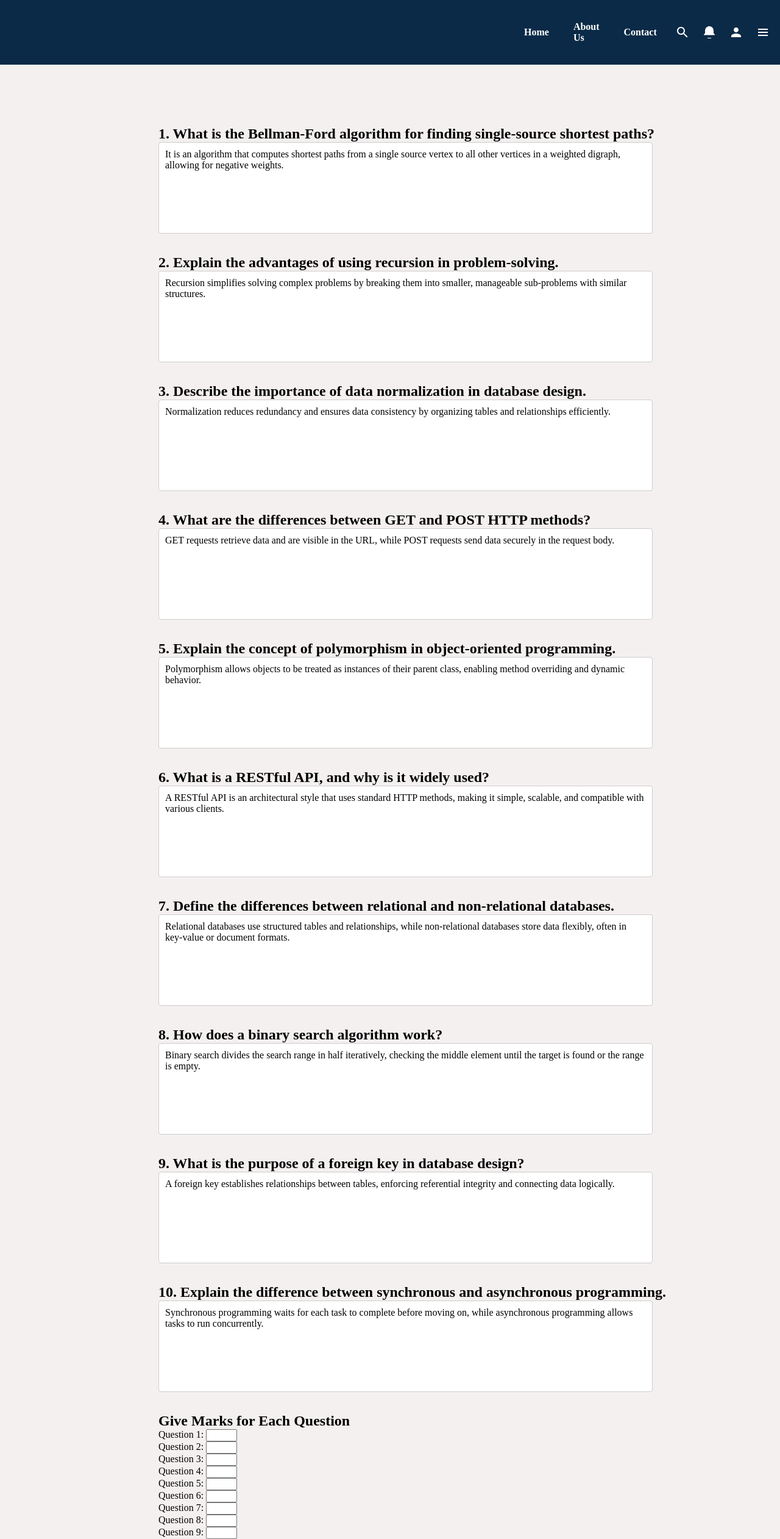
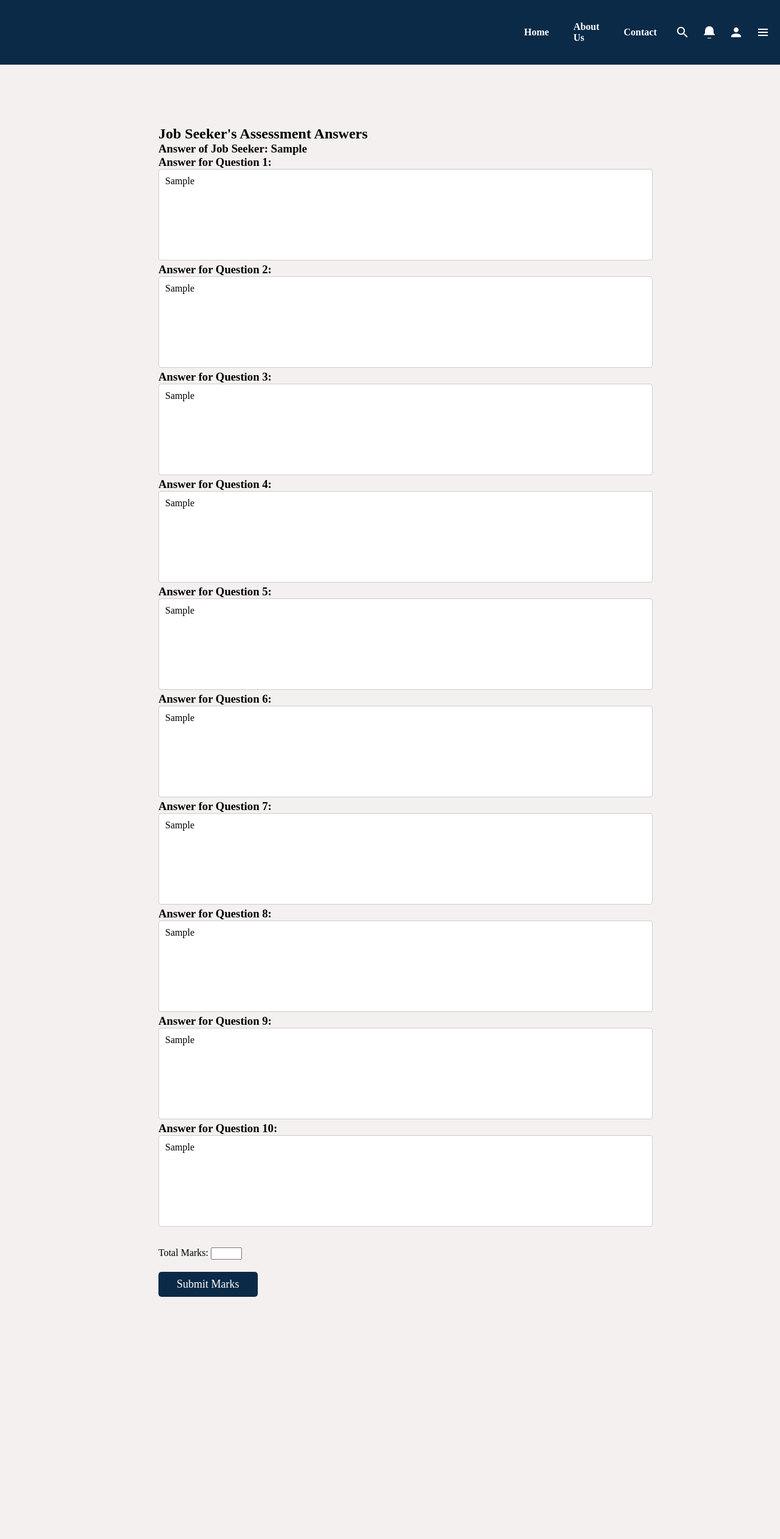
Before and after one commit to makmodol1173/TechJobHub, a Django app: template templates/assessment-mark.html in a window 1280 px wide. Shown: the whole page at 61% size. Run offline with Django 5.2, Linux system fonts and the light colour scheme; the template is opened without the code that fills it: most values are stand-ins (such as "Sample title", 1, 10 or a date in 2020).

Commit message:
assessment mark stored

```diff
--- a/templates/assessment-mark.html
+++ b/templates/assessment-mark.html
@@ -69,111 +69,46 @@
 
             <div class="content-area">
                 <div class="assessment-container">
-                    <form id="assessment-form">
-                        <!-- Question 1 -->
-                <div class="question-item">
-                  <h2>1. What is the Bellman-Ford algorithm for finding single-source shortest paths?</h2>
-                  <textarea readonly>It is an algorithm that computes shortest paths from a single source vertex to all other vertices in a weighted digraph, allowing for negative weights.</textarea>
-              </div>
+                    <h2>Job Seeker's Assessment Answers</h2>
 
-              <!-- Question 2 -->
-              <div class="question-item">
-                  <h2>2. Explain the advantages of using recursion in problem-solving.</h2>
-                  <textarea readonly>Recursion simplifies solving complex problems by breaking them into smaller, manageable sub-problems with similar structures.</textarea>
-              </div>
+                    <form method="POST" id="assessment-form">
+                        {% csrf_token %}
 
-              <!-- Question 3 -->
-              <div class="question-item">
-                  <h2>3. Describe the importance of data normalization in database design.</h2>
-                  <textarea readonly>Normalization reduces redundancy and ensures data consistency by organizing tables and relationships efficiently.</textarea>
-              </div>
+                        {% for answer in answers %}
+                            <div class="question-item">
+                                <h3>Answer of Job Seeker: {{ answer.0 }}</h3>
+                                    <h3>Answer for Question 1:</h3>
+                                    <textarea readonly>{{ answer.1 }}</textarea>
+                                    <h3>Answer for Question 2:</h3>
+                                    <textarea readonly>{{ answer.2 }}</textarea>
+                                    <h3>Answer for Question 3:</h3>
+                                    <textarea readonly>{{ answer.3 }}</textarea>
+                                    <h3>Answer for Question 4:</h3>
+                                    <textarea readonly>{{ answer.4 }}</textarea>
+                                    <h3>Answer for Question 5:</h3>
+                                    <textarea readonly>{{ answer.5 }}</textarea>
+                                    <h3>Answer for Question 6:</h3>
+                                    <textarea readonly>{{ answer.6 }}</textarea>
+                                    <h3>Answer for Question 7:</h3>
+                                    <textarea readonly>{{ answer.7 }}</textarea>
+                                    <h3>Answer for Question 8:</h3>
+                                    <textarea readonly>{{ answer.8 }}</textarea>
+                                    <h3>Answer for Question 9:</h3>
+                                    <textarea readonly>{{ answer.9 }}</textarea>
+                                    <h3>Answer for Question 10:</h3>
+                                    <textarea readonly>{{ answer.10 }}</textarea>
+                            </div>
 
-              <!-- Question 4 -->
-              <div class="question-item">
-                  <h2>4. What are the differences between GET and POST HTTP methods?</h2>
-                  <textarea readonly>GET requests retrieve data and are visible in the URL, while POST requests send data securely in the request body.</textarea>
-              </div>
+                        <div class="mark-item">
+                            <label for="marks">Total Marks:</label>
+                                <input type="number" name="marks" min="0" max="10" required>
+                                <input type="hidden" name="answer_id" value="{{ answer.0 }}">
+                        </div>
+                        {% endfor %}
 
-              <!-- Question 5 -->
-              <div class="question-item">
-                  <h2>5. Explain the concept of polymorphism in object-oriented programming.</h2>
-                  <textarea readonly>Polymorphism allows objects to be treated as instances of their parent class, enabling method overriding and dynamic behavior.</textarea>
-              </div>
+                        <button type="submit" class="next-button">Submit Marks</button>
+                    </form>
 
-              <!-- Question 6 -->
-              <div class="question-item">
-                  <h2>6. What is a RESTful API, and why is it widely used?</h2>
-                  <textarea readonly>A RESTful API is an architectural style that uses standard HTTP methods, making it simple, scalable, and compatible with various clients.</textarea>
-              </div>
-
-              <!-- Question 7 -->
-              <div class="question-item">
-                  <h2>7. Define the differences between relational and non-relational databases.</h2>
-                  <textarea readonly>Relational databases use structured tables and relationships, while non-relational databases store data flexibly, often in key-value or document formats.</textarea>
-              </div>
-
-              <!-- Question 8 -->
-              <div class="question-item">
-                  <h2>8. How does a binary search algorithm work?</h2>
-                  <textarea readonly>Binary search divides the search range in half iteratively, checking the middle element until the target is found or the range is empty.</textarea>
-              </div>
-
-              <!-- Question 9 -->
-              <div class="question-item">
-                  <h2>9. What is the purpose of a foreign key in database design?</h2>
-                  <textarea readonly>A foreign key establishes relationships between tables, enforcing referential integrity and connecting data logically.</textarea>
-              </div>
-
-              <!-- Question 10 -->
-              <div class="question-item">
-                  <h2>10. Explain the difference between synchronous and asynchronous programming.</h2>
-                  <textarea readonly>Synchronous programming waits for each task to complete before moving on, while asynchronous programming allows tasks to run concurrently.</textarea>
-              </div>
-
-              <!-- Marking Section -->
-              <h2>Give Marks for Each Question</h2>
-              <div class="mark-item">
-                  <label for="mark-1">Question 1:</label>
-                  <input type="number" id="mark-1" name="mark-1" min="0" max="10">
-              </div>
-              <div class="mark-item">
-                  <label for="mark-2">Question 2:</label>
-                  <input type="number" id="mark-2" name="mark-2" min="0" max="10">
-              </div>
-              <div class="mark-item">
-                  <label for="mark-3">Question 3:</label>
-                  <input type="number" id="mark-3" name="mark-3" min="0" max="10">
-              </div>
-              <div class="mark-item">
-                  <label for="mark-4">Question 4:</label>
-                  <input type="number" id="mark-4" name="mark-4" min="0" max="10">
-              </div>
-              <div class="mark-item">
-                  <label for="mark-5">Question 5:</label>
-                  <input type="number" id="mark-5" name="mark-5" min="0" max="10">
-              </div>
-              <div class="mark-item">
-                  <label for="mark-6">Question 6:</label>
-                  <input type="number" id="mark-6" name="mark-6" min="0" max="10">
-              </div>
-              <div class="mark-item">
-                  <label for="mark-7">Question 7:</label>
-                  <input type="number" id="mark-7" name="mark-7" min="0" max="10">
-              </div>
-              <div class="mark-item">
-                  <label for="mark-8">Question 8:</label>
-                  <input type="number" id="mark-8" name="mark-8" min="0" max="10">
-              </div>
-              <div class="mark-item">
-                  <label for="mark-9">Question 9:</label>
-                  <input type="number" id="mark-9" name="mark-9" min="0" max="10">
-              </div>
-              <div class="mark-item">
-                  <label for="mark-10">Question 10:</label>
-                  <input type="number" id="mark-10" name="mark-10" min="0" max="10">
-              </div>
-              <button type="submit" class="next-button">Submit Marks</button>
-                    </form>
                 </div>
             </div>
         </div>
```
Also changed, not shown: app/assessment-mark/views.py (+68 -2 lines).
